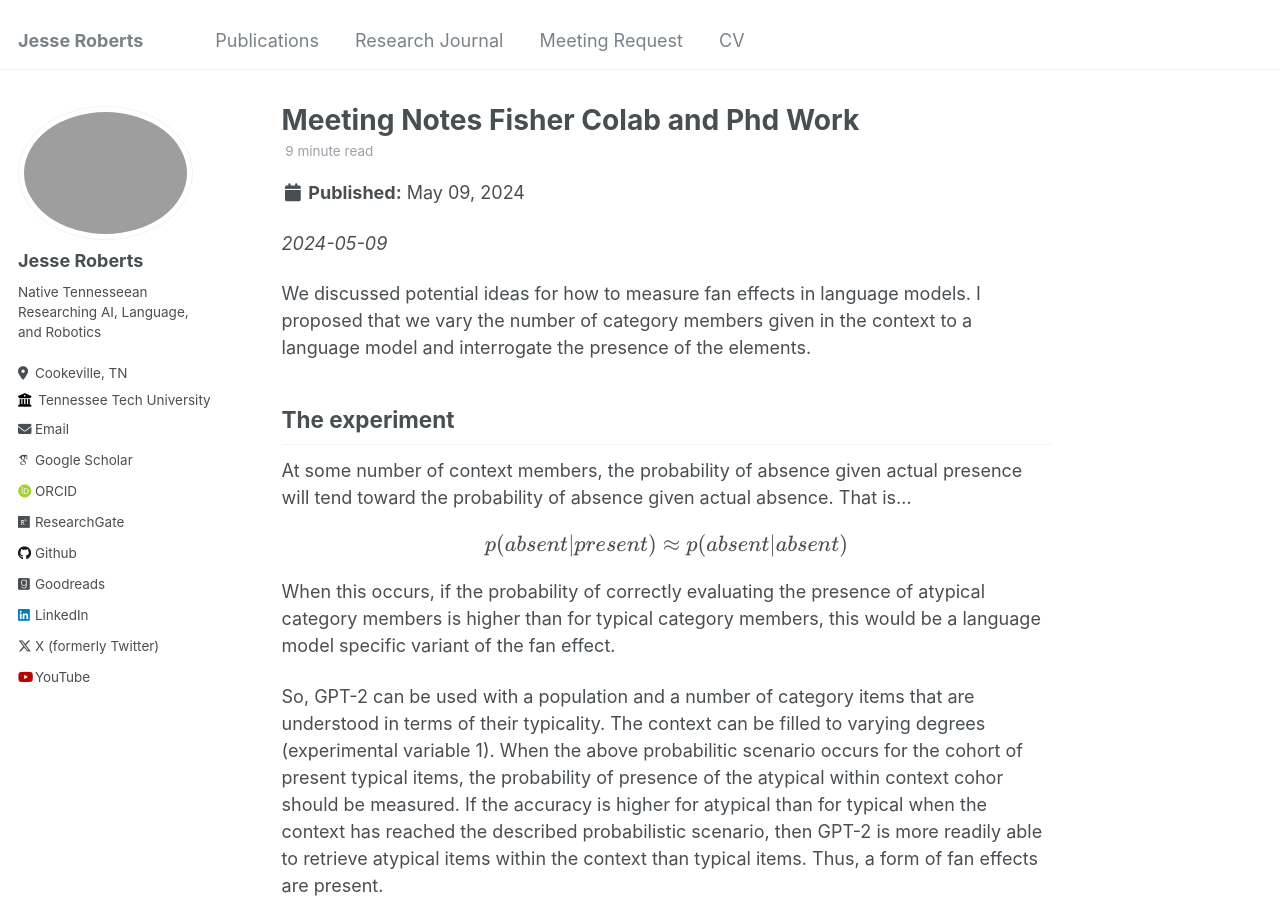
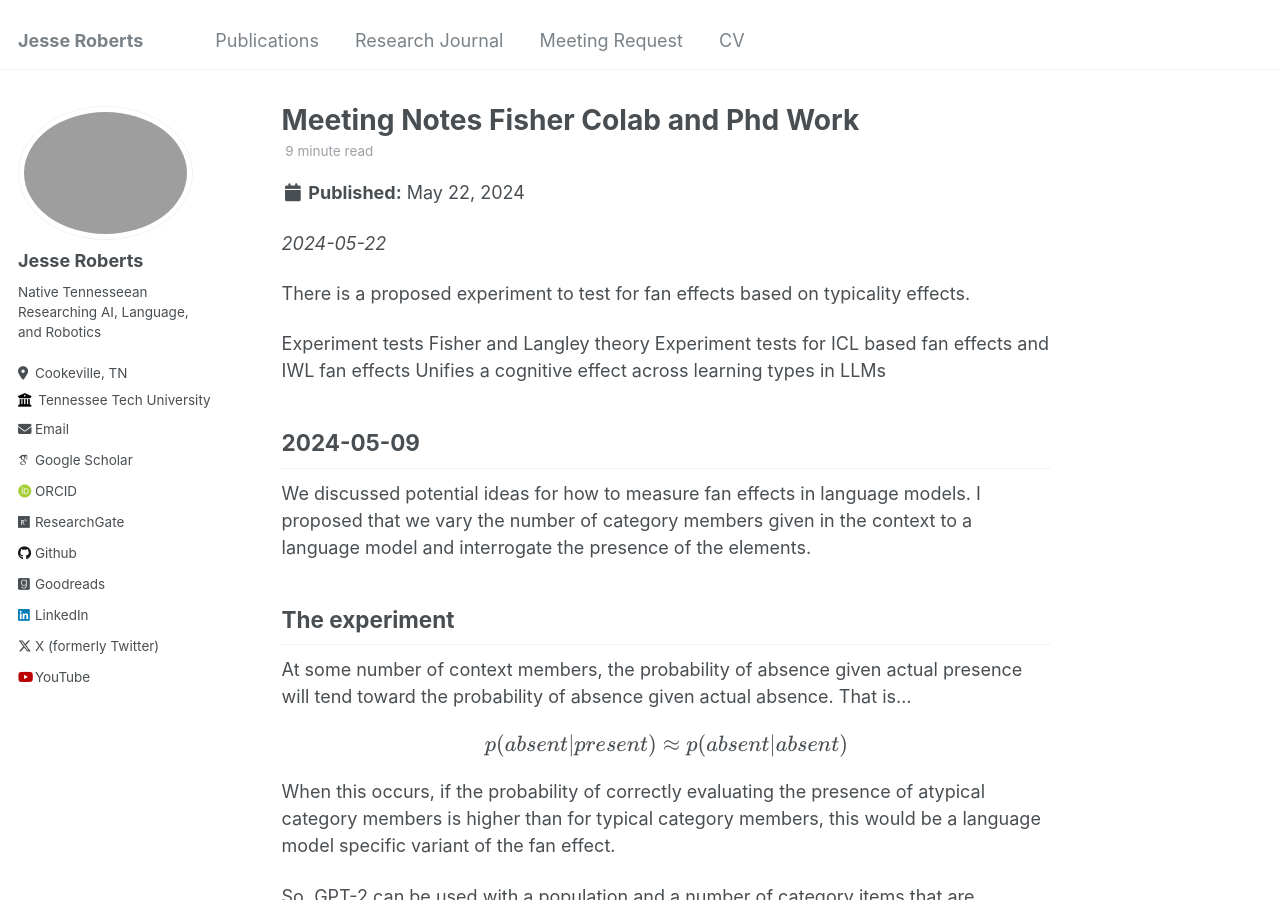
Before and after one commit to JesseTNRoberts/JesseTNRoberts.github.io, a Jekyll site: the page built from _posts/2024-05-22-MeetingNotesFisher.md, in a window 1280 px wide and 900 px high. Built offline with Jekyll 4.4.1, drawn with Linux system fonts in a browser that asks for light colours; some web fonts are replaced.

Commit message:
Update and rename 2024-05-09-MeetingNotesFisher.md to 2024-05-22-MeetingNotesFisher.md

```diff
--- a/_posts/2024-05-09-MeetingNotesFisher.md
+++ b/_posts/2024-05-22-MeetingNotesFisher.md
@@ -1,13 +1,21 @@
 ---
 title: 'Meeting Notes Fisher Colab and Phd Work'
-date: 2024-05-09
+date: 2024-05-22
 permalink: /posts/2024/05/09/MeetingNotesFisher
 redirect_from: /posts/2024/05/ResearchJournal_3/
 tags:
   - Meeting notes
 ---
 
-_2024-05-09_
+_2024-05-22_
+
+There is a proposed experiment to test for fan effects based on typicality effects.
+
+Experiment tests Fisher and Langley theory
+Experiment tests for ICL based fan effects and IWL fan effects
+Unifies a cognitive effect across learning types in LLMs
+
+## 2024-05-09
 
 We discussed potential ideas for how to measure fan effects in language models. I proposed that we vary the number of category members given in the context to a language model and interrogate the presence of the elements.
 
```
